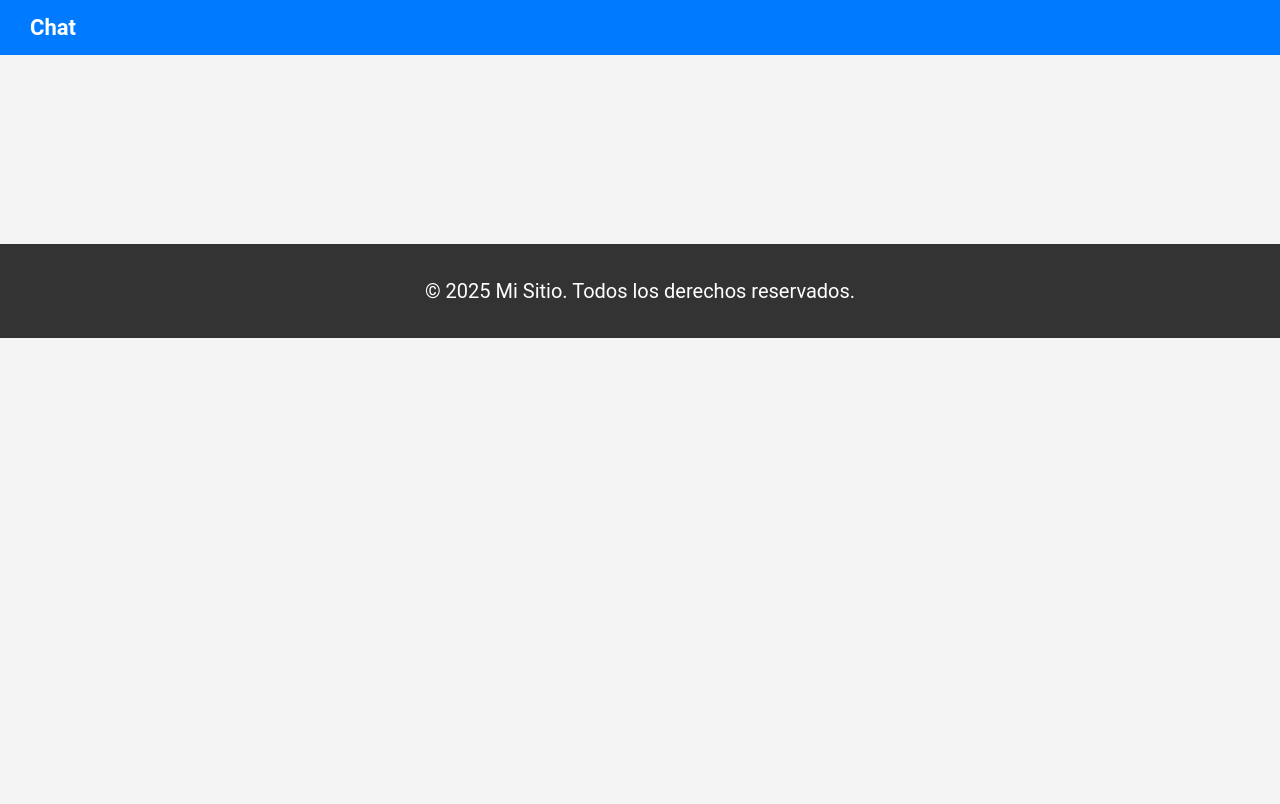
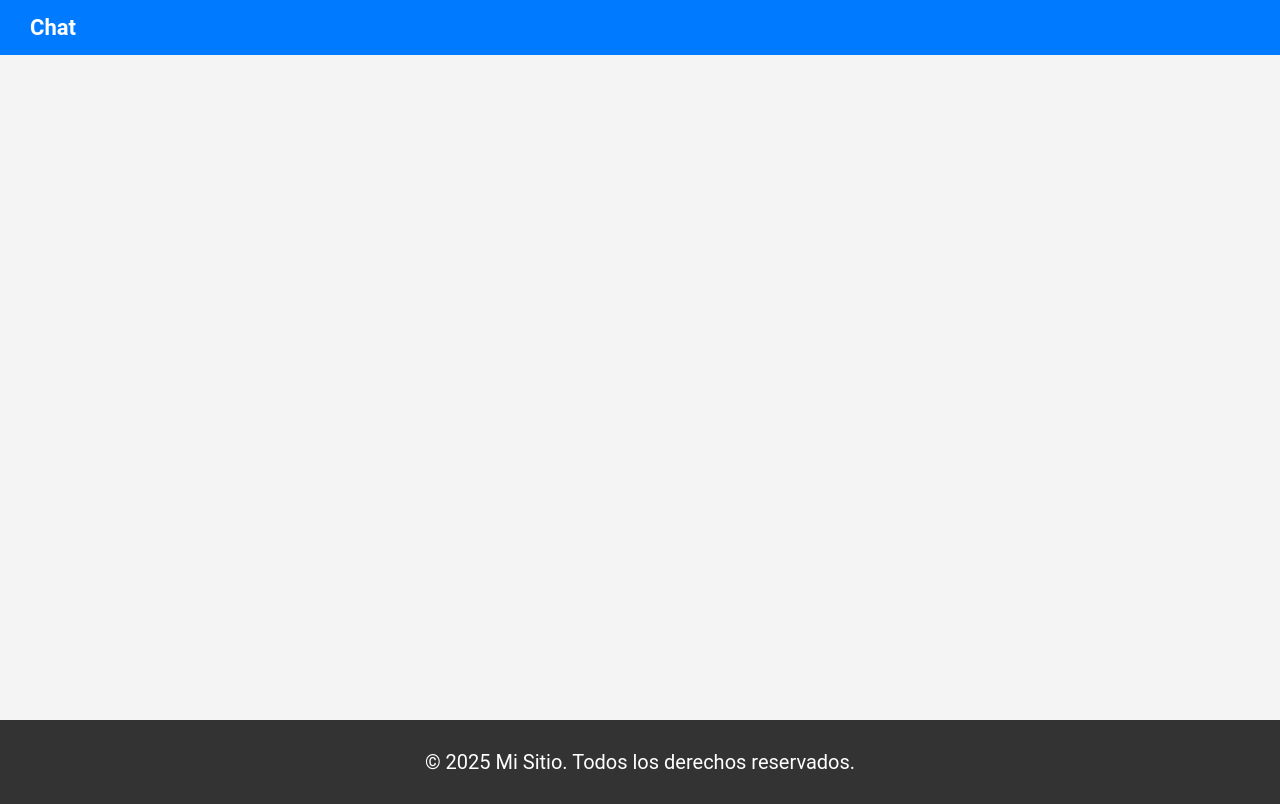
Before and after one commit to rauulssanchezz/chat, an Angular app: page / in a window 1280 px wide. Built offline with nearby package versions, Linux system fonts and the light colour scheme.

Commit message:
FEAT: header, footer

```diff
--- a/src/app/components/ui/footer/footer.component.css
+++ b/src/app/components/ui/footer/footer.component.css
@@ -2,6 +2,6 @@ footer {
   background: #333;
   color: white;
   text-align: center;
-  padding: 15px;
+  padding: 0.5rem;
   width: 100%;
 }
--- a/src/app/components/ui/header/header.component.css
+++ b/src/app/components/ui/header/header.component.css
@@ -6,7 +6,9 @@ header {
   padding: 0.75rem 1.5rem;
   color: white;
   width: 100%;
-  flex: 1;
+  position: fixed;
+  top: 0;
+  z-index: 1000;
 }
 
 .logo {
--- a/src/styles.css
+++ b/src/styles.css
@@ -7,7 +7,7 @@ html, body {
   margin: 0;
   padding: 0;
   font-family: 'Roboto', sans-serif;
-  height: 100%;
+  min-height: 100vh;
 }
 
 body {
@@ -23,7 +23,7 @@ body {
 main {
   flex: 1;
   padding: 1rem;
-  height: 100%;
+  height: 90vh;
 }
 
 .login-container {
```
